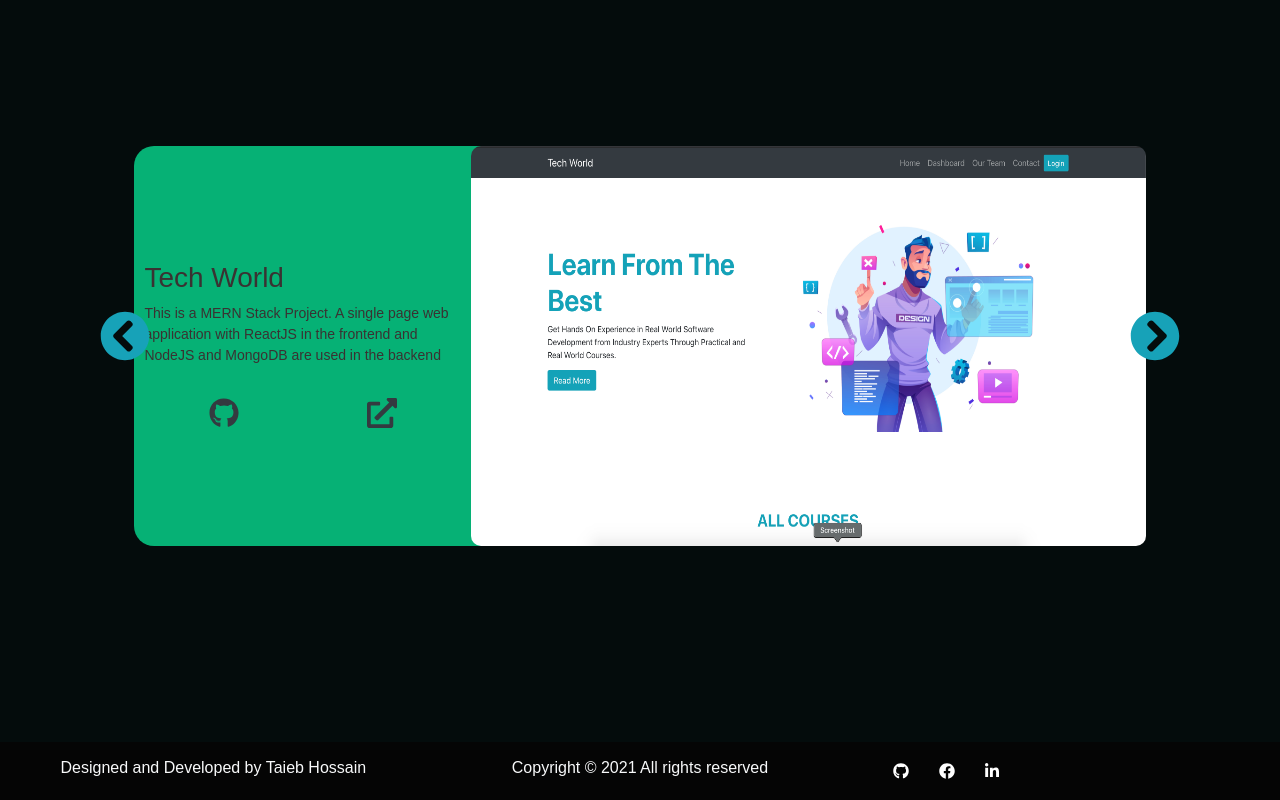
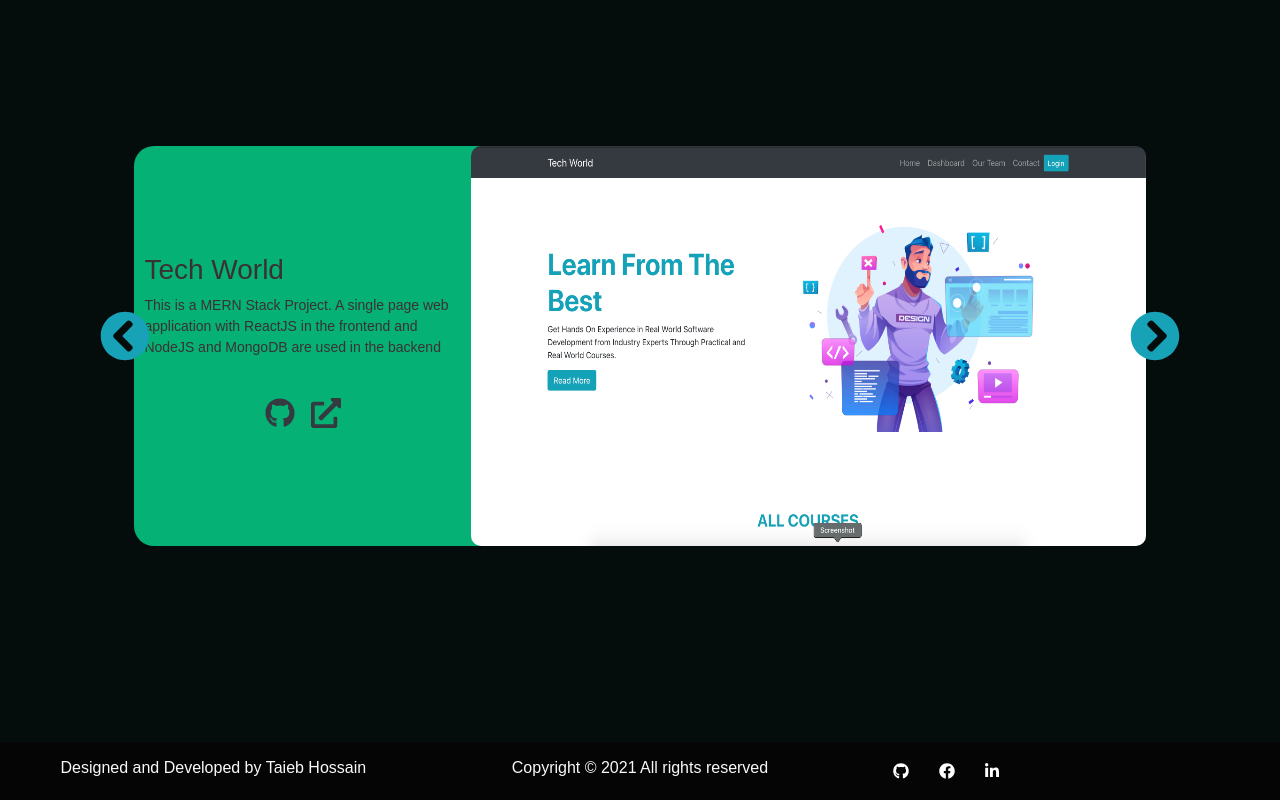
Before and after one commit to hossain909/my-portfolio, a React (Create React App) app: page /projects in a window 1280 px wide. Shown: the part 593-1393 px from the top of the page. Built offline with nearby package versions, Linux system fonts and the light colour scheme.

Commit message:
add margin to slider link

```diff
--- a/src/components/Home/Works/Works.css
+++ b/src/components/Home/Works/Works.css
@@ -41,7 +41,7 @@
 }
 .link-container{
   display: flex;
-  justify-content: space-around;
+  justify-content: center;
 
 }
 .right{
--- a/src/components/Home/Works/Works.js
+++ b/src/components/Home/Works/Works.js
@@ -23,8 +23,8 @@ const Works = () => {
                     <p className="font-14">{d.desc}</p>
                   </div>
                   <div className="link-container mt-md-3">
-                    <a href={d.github} target="_blank" alt="github" rel="noreferrer"><FontAwesomeIcon className="font-30 text-dark" icon={faGithub} /></a>
-                    <a href={d.live} target="_blank" alt="livelink" rel="noreferrer"><FontAwesomeIcon className="font-30 text-dark" icon={faExternalLinkAlt} /></a>
+                    <a href={d.github} target="_blank" alt="github" rel="noreferrer"><FontAwesomeIcon className="font-30 text-dark m-2" icon={faGithub} /></a>
+                    <a href={d.live} target="_blank" alt="livelink" rel="noreferrer"><FontAwesomeIcon className="font-30 text-dark m-2" icon={faExternalLinkAlt} /></a>
                   </div>
                 </div>
               </div>
```
